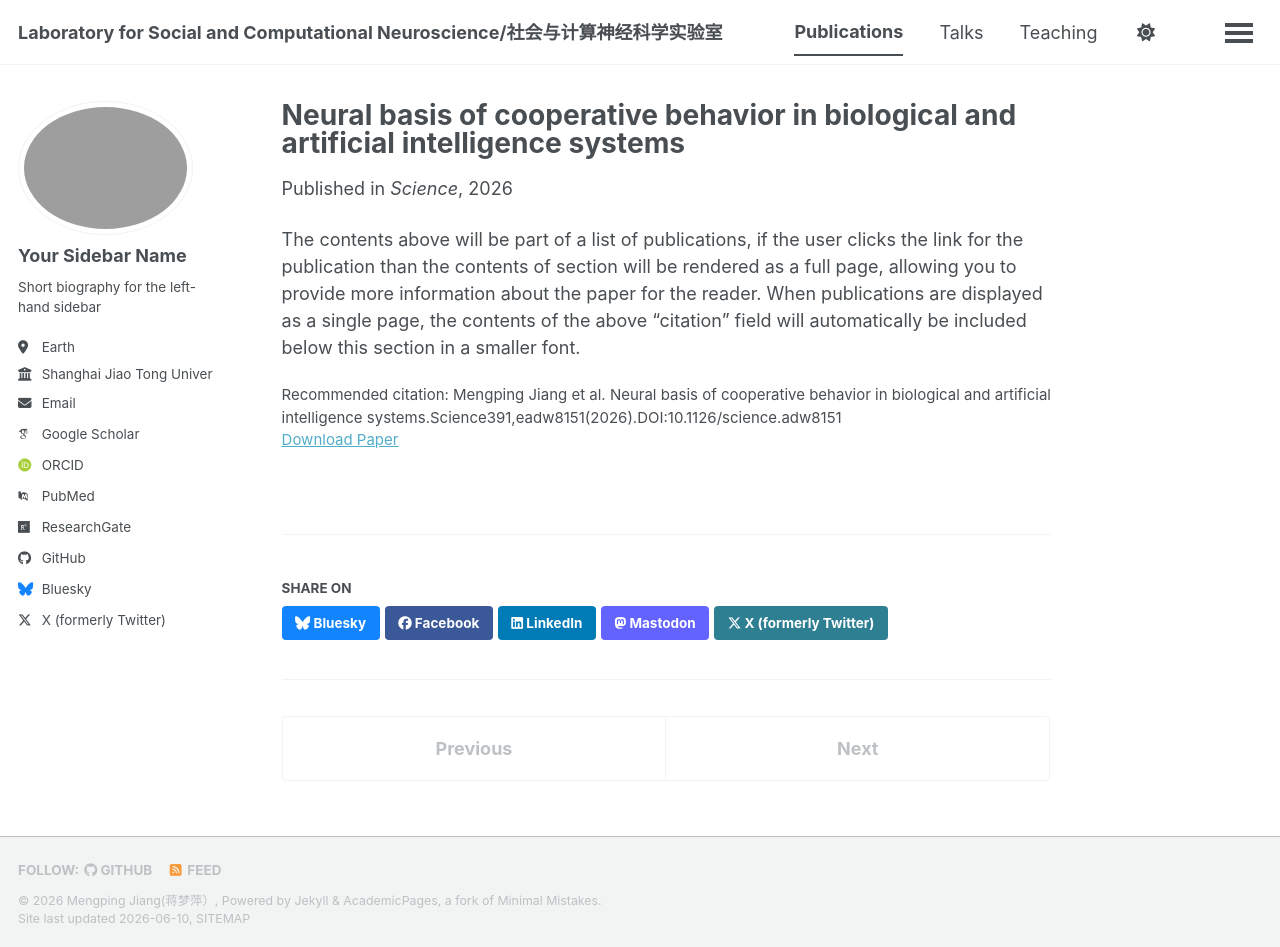
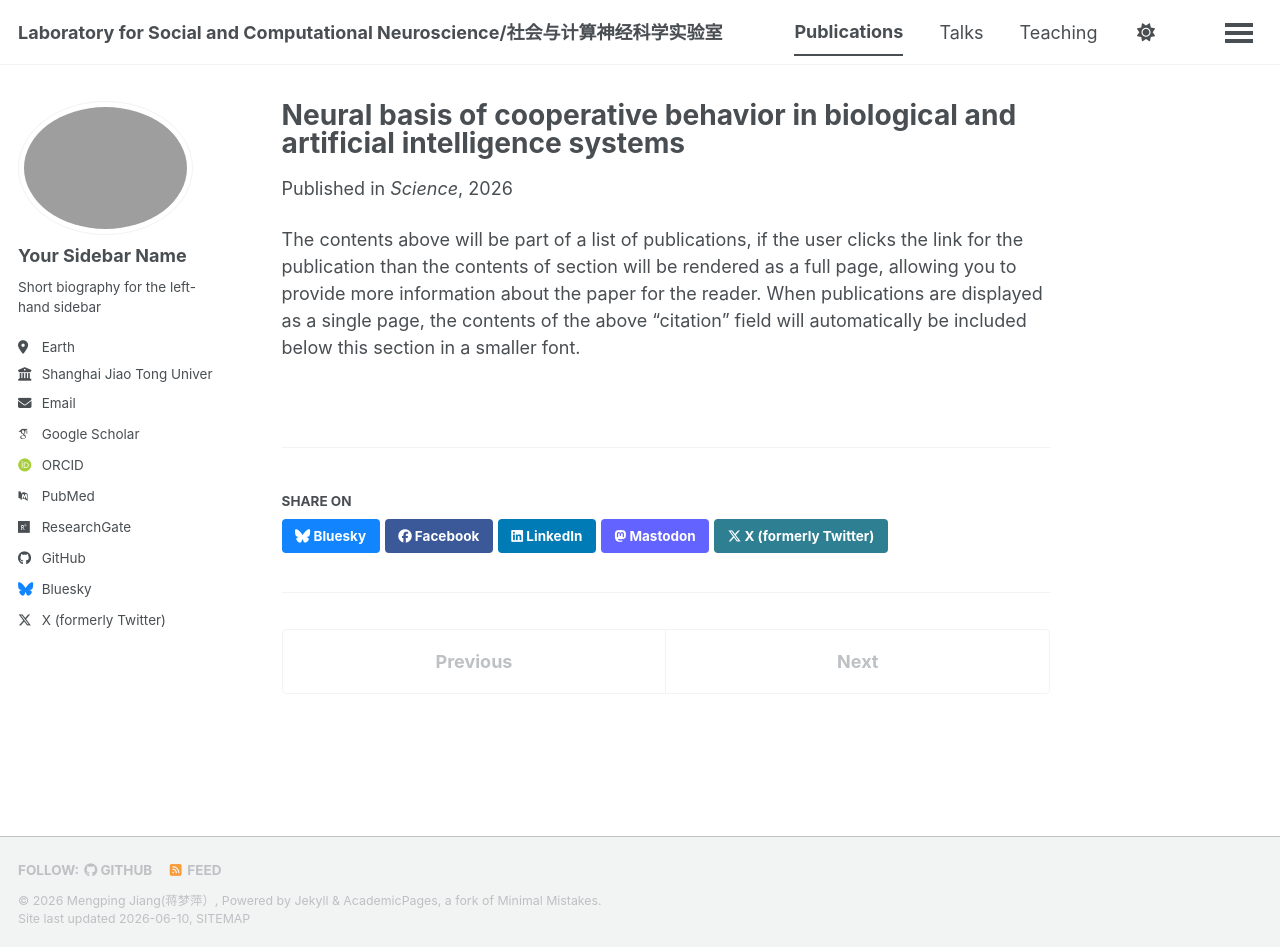
Before and after one commit to MengpingJiang/mengpingjiang.github.io, a Jekyll site: the page built from _publications/2026-01-01-science-neural-basis-cooperation.md, in a window 1280 px wide and 947 px high. Built offline with Jekyll 4.4.1, drawn with Linux system fonts in a browser that asks for light colours; some web fonts are replaced; a script bundle is joined from its source files by our own code; library files that are not in the unit come from our copies.

Commit message:
Update 2026-01-01-science-neural-basis-cooperation.md

```diff
--- a/_publications/2026-01-01-science-neural-basis-cooperation.md
+++ b/_publications/2026-01-01-science-neural-basis-cooperation.md
@@ -3,10 +3,8 @@ title: "Neural basis of cooperative behavior in biological and artificial intell
 collection: publications
 category: manuscripts
 permalink: /publications/2026-01-01-science-neural-basis-cooperation
-excerpt: 'This paper investigates the neural basis of cooperative behavior in biological and artificial intelligence systems.'
 paperurl: 'https://www.science.org/doi/10.1126/science.adw8151'
 date: 2026-01-01
 venue: 'Science'
-citation: 'Mengping Jiang et al. Neural basis of cooperative behavior in biological and artificial intelligence systems.Science391,eadw8151(2026).DOI:10.1126/science.adw8151'
 ---
 The contents above will be part of a list of publications, if the user clicks the link for the publication than the contents of section will be rendered as a full page, allowing you to provide more information about the paper for the reader. When publications are displayed as a single page, the contents of the above "citation" field will automatically be included below this section in a smaller font.
```
